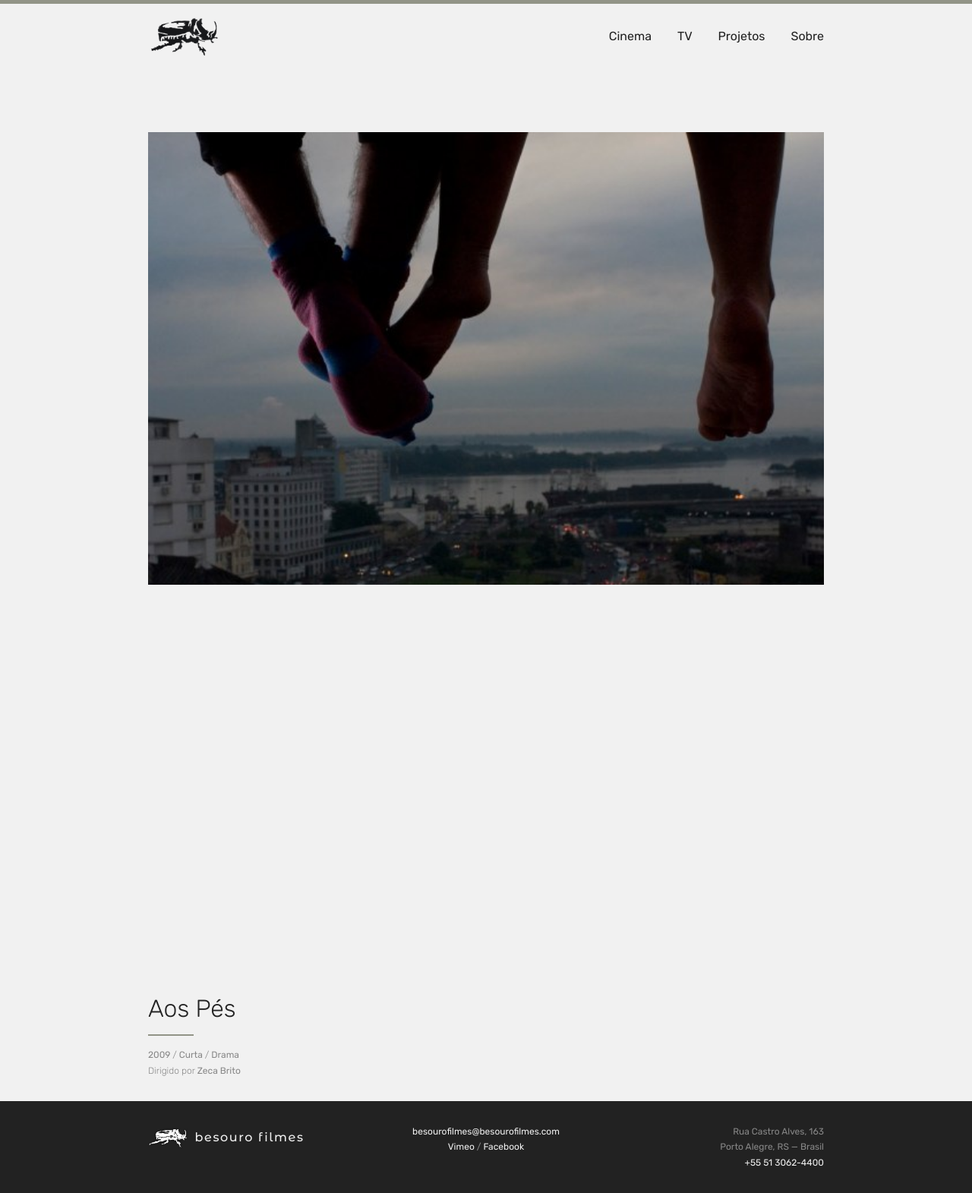
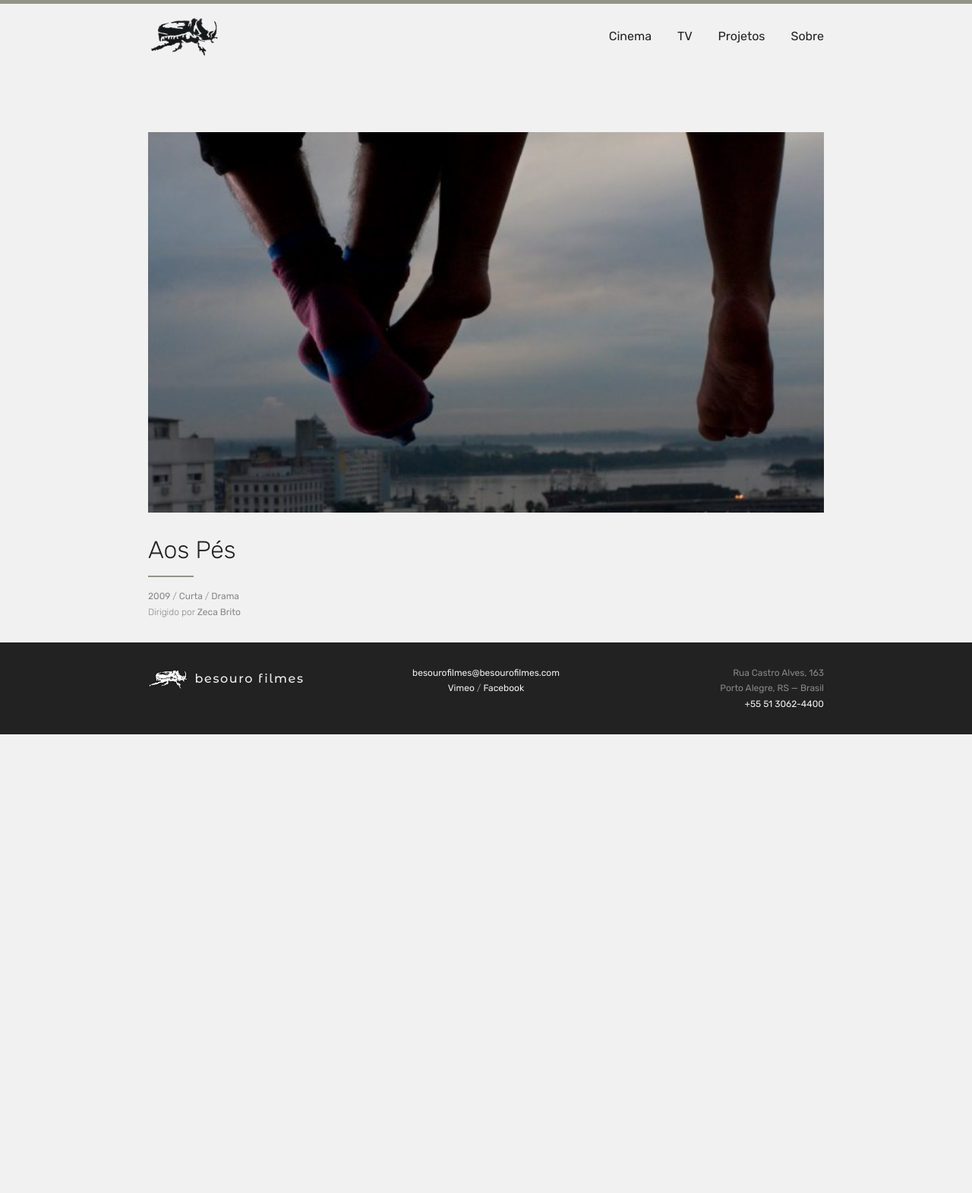
Before and after one commit to arthrfrts/besouro, a Jekyll site: the page built from _projects/aos-pes.md, in a window 1280 px wide. Shown: the whole page at 76% size. Built offline with Jekyll 4.4.1, drawn with Linux system fonts in a browser that asks for light colours; after the commit the page ends 967 px from its top, so only the background shows below that.

Commit message:
Fixes an identation bug.

```diff
--- a/_sass/_layout.scss
+++ b/_sass/_layout.scss
@@ -418,6 +418,7 @@ body {
     position: relative;
   	padding-bottom: 56.25%;
   	padding-top: $spacing-unit;
+    height: 0;
   	overflow: hidden;
 
     img {
```
